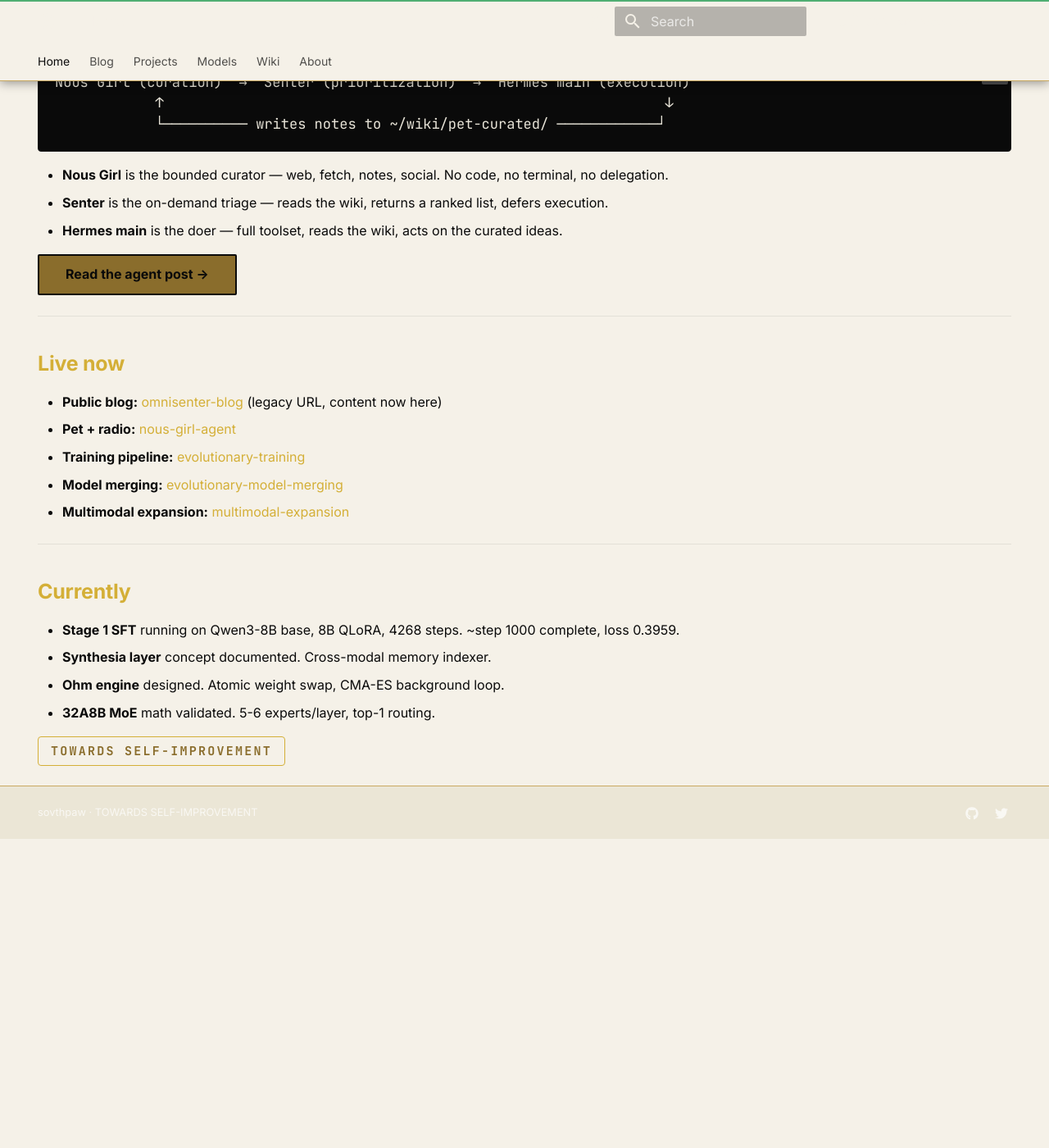
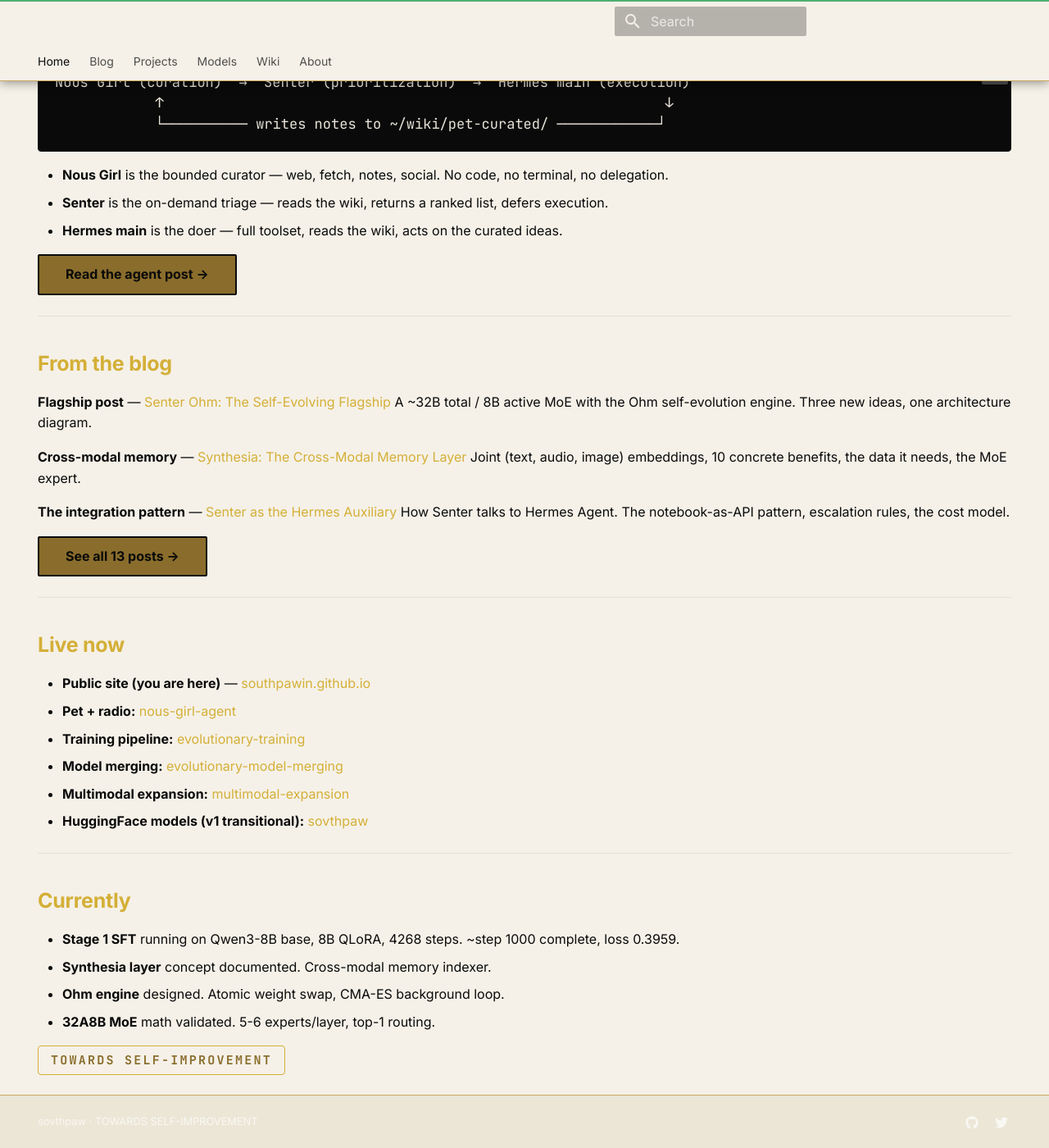
Before and after one commit to SouthpawIN/southpawin.github.io, an MkDocs documentation site: the page built from docs/index.md, in a window 1280 px wide and 1400 px high, scrolled down 3308 px. Shown: the whole window at 82% size. Built offline with MkDocs 1.6.1 and Material for MkDocs 9.7.7, drawn with Linux system fonts in a browser that asks for light colours; comment, search, counter and statistics services are not loaded; before the commit the page ends 4331 px from its top, so only the background shows below that.

Commit message:
polish: clean up Live now, fix arXiv ID, add blog highlights
- index.md: 'Live now' section no longer references legacy omnisenter-blog
  as the public blog (it was confusing — current site is the canonical one)
  + adds explicit link to current site ('you are here')
  + adds HuggingFace model link
  + adds 'From the blog' section with 3 highlight posts (Flagship, Synthesia,
    Senter-as-Hermes-auxiliary) so the landing page has 'show off' highlights
  + keeps the 13-post catalog as the deep dive

- about.md: replace placeholder arXiv:2605.14386 (fake ID) with the real
  Akiba et al. 2024 'Evolutionary Optimization of Model Merging Recipes'
  paper at arXiv:2403.13187 — that's the actual paper the Darwin Family
  work builds on.

Co-authored-by: mu <agent@nous.research>

```diff
--- a/docs/index.md
+++ b/docs/index.md
@@ -92,13 +92,29 @@
 
 ---
 
+## From the blog
+
+**Flagship post** — [Senter Ohm: The Self-Evolving Flagship](blog/senter-ohm-flagship.md)
+A ~32B total / 8B active MoE with the Ohm self-evolution engine. Three new ideas, one architecture diagram.
+
+**Cross-modal memory** — [Synthesia: The Cross-Modal Memory Layer](blog/the-synthesia-layer.md)
+Joint (text, audio, image) embeddings, 10 concrete benefits, the data it needs, the MoE expert.
+
+**The integration pattern** — [Senter as the Hermes Auxiliary](blog/senter-as-hermes-auxiliary.md)
+How Senter talks to Hermes Agent. The notebook-as-API pattern, escalation rules, the cost model.
+
+[See all 13 posts →](blog/index.md){.md-button}
+
+---
+
 ## Live now
 
-- **Public blog:** [omnisenter-blog](https://github.com/SouthpawIN/omnisenter-blog) (legacy URL, content now here)
+- **Public site (you are here)** — [southpawin.github.io](https://southpawin.github.io/)
 - **Pet + radio:** [nous-girl-agent](https://github.com/SouthpawIN/nous-girl-agent)
 - **Training pipeline:** [evolutionary-training](https://github.com/SouthpawIN/evolutionary-training)
 - **Model merging:** [evolutionary-model-merging](https://github.com/SouthpawIN/evolutionary-model-merging)
 - **Multimodal expansion:** [multimodal-expansion](https://github.com/SouthpawIN/multimodal-expansion)
+- **HuggingFace models (v1 transitional):** [sovthpaw](https://huggingface.co/sovthpaw)
 
 ---
 
```
Also changed, not shown: docs/about.md (+3 -3 lines).
